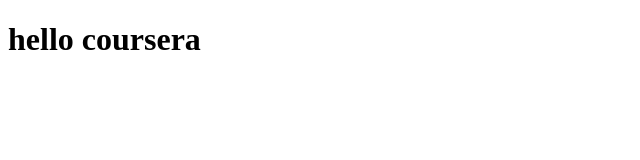
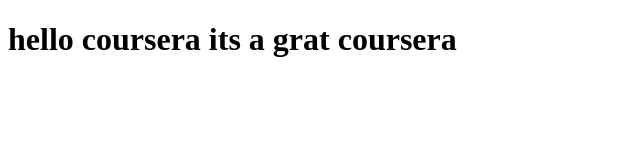
Before and after one commit to ziad854/ziad854.github.io, a plain HTML site: page index.html in a window 1280 px wide. Shown: the whole page, without its empty margins (0-640 px from the left). Drawn offline with Linux system fonts and the light colour scheme.

Commit message:
small adittion.

```diff
--- a/index.html
+++ b/index.html
@@ -4,6 +4,6 @@
     <title>coursera !!</title>
 </head>
 <body>
-<h1>hello coursera</h1>
+<h1>hello coursera its a grat coursera</h1>
 </body>
 </html>
```
